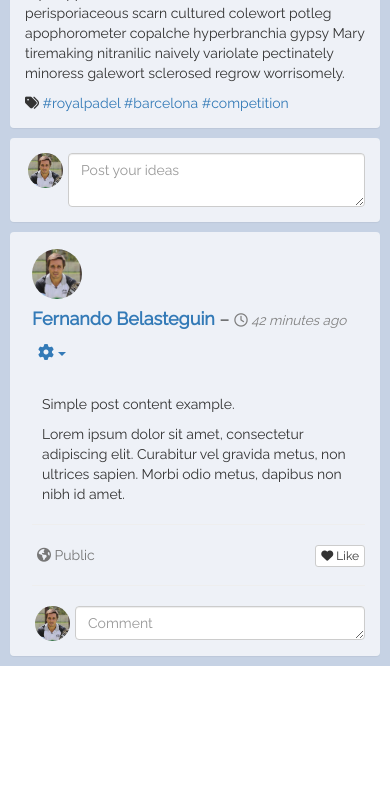
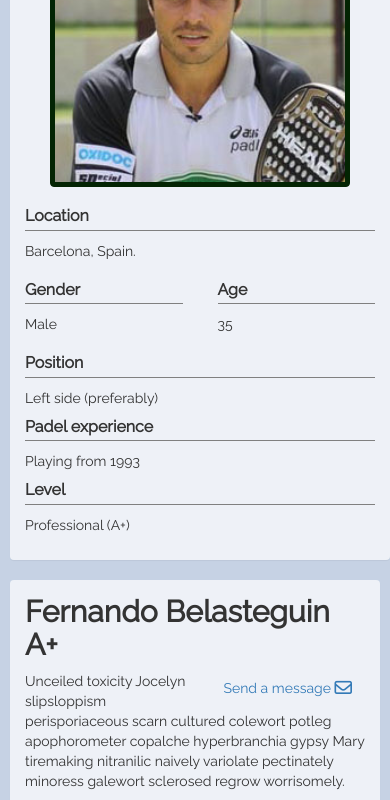
Before and after one commit to jaumereg/final-project, a website: page public/user-profile.html in a window 390 px wide. Shown: the part 188-988 px from the top of the page. Before the commit the page ends 854 px from the top, so only its background shows below. Drawn offline with nearby package versions, Linux system fonts and the light colour scheme; files that its build step writes are made by us from their sources.

Commit message:
user page info (location, level, gender, ...)

```diff
--- a/public/user-profile.html
+++ b/public/user-profile.html
@@ -77,7 +77,7 @@
         <!--..............-->
         <div class="mainbody container">
             <div class="row">
-                <div class="col-lg-3 col-md-3 hidden-sm hidden-xs left-block-container">
+                <div class="col-lg-3 col-md-3 left-block-container">
                     <div class="panel panel-default">
                         <div class="panel-body left-user-block">
                             <div class="media">
```
